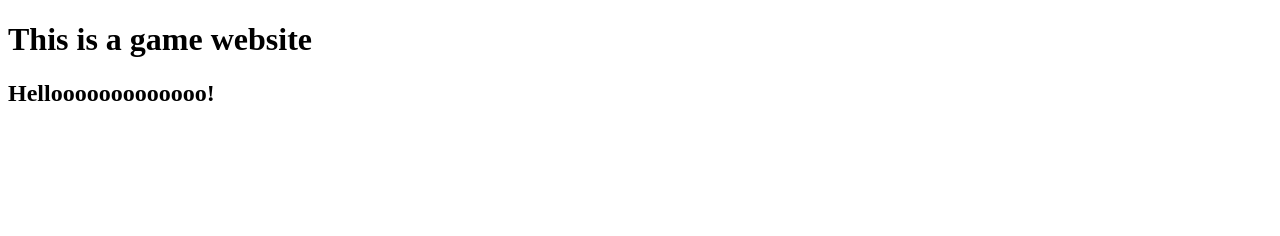
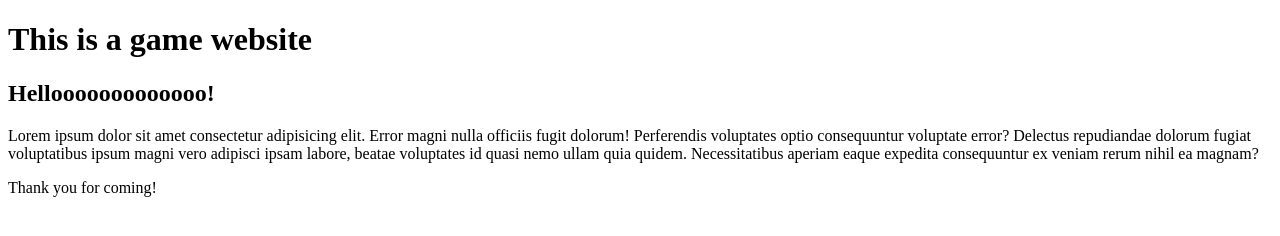
Before and after one commit to VictorKwong/game, a plain HTML site: page index.html in a window 1280 px wide. Drawn offline with Linux system fonts and the light colour scheme.

Commit message:
added footer and paragraphs

```diff
--- a/index.html
+++ b/index.html
@@ -8,5 +8,10 @@
 <body>
     <h1>This is a game website</h1>
     <h2>Hellooooooooooooo!</h2>
+
+    <p>Lorem ipsum dolor sit amet consectetur adipisicing elit. Error magni nulla officiis fugit dolorum! Perferendis voluptates optio consequuntur voluptate error? Delectus repudiandae dolorum fugiat voluptatibus ipsum magni vero adipisci ipsam labore, beatae voluptates id quasi nemo ullam quia quidem. Necessitatibus aperiam eaque expedita consequuntur ex veniam rerum nihil ea magnam?</p>
+    <footer>
+        <p>Thank you for coming!</p>
+    </footer>
 </body>
 </html>
```
